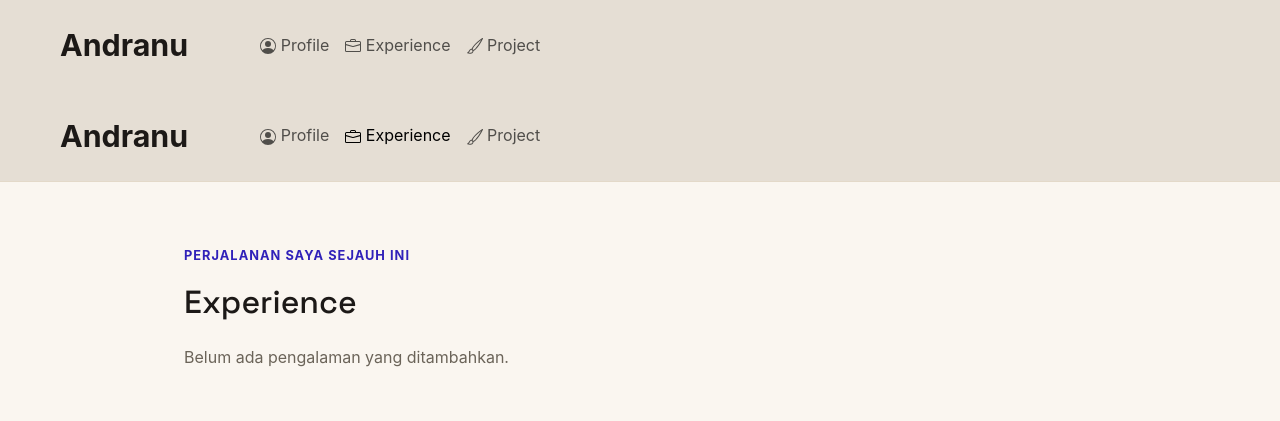
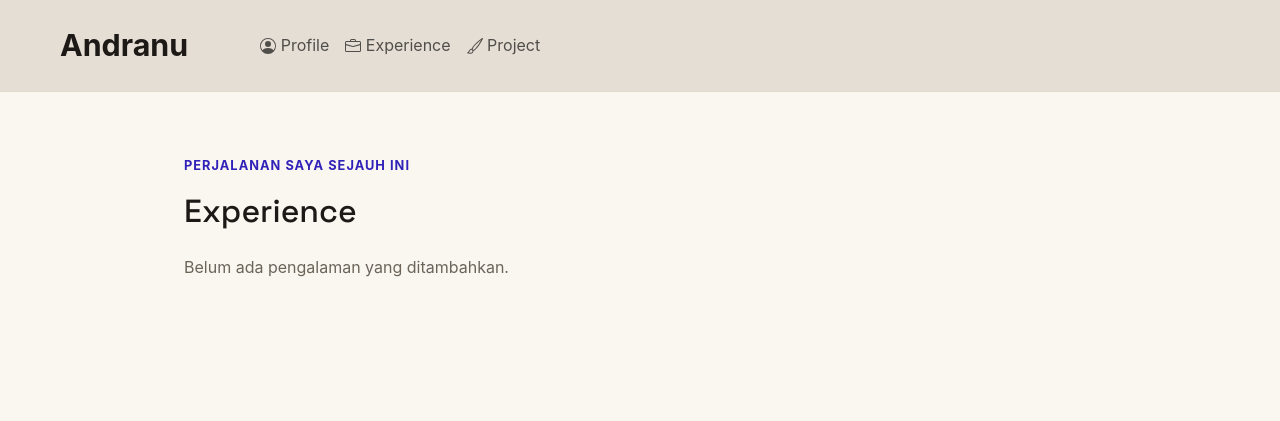
Before and after one commit to adpsxx/myportofolios, a Django app: page /experience/ in a window 1280 px wide. Shown: the top 421 px of the page. Run offline with Django 5.2, Linux system fonts and the light colour scheme; data that the repository does not hold is empty.

Commit message:
Remove navbar at experience page

```diff
--- a/templates/experience.html
+++ b/templates/experience.html
@@ -2,22 +2,6 @@
 <html lang="en">
   {% extends 'base.html' %}
   {% block content %}
-    <nav class="navbar navbar-expand-md ps-5 py-3" id="navbar">
-        <div class="container-fluid align-items-center gap-5">
-            <a class="navbar-brand align-items-baseline" href="{% url 'main:show_main' %}">{{name}}</a>
-            <button class="navbar-toggler" type="button" data-bs-toggle="collapse" data-bs-target="#navbarNavAltMarkup" aria-controls="navbarNavAltMarkup" aria-expanded="false" aria-label="Toggle navigation">
-            <span class="navbar-toggler-icon"></span>
-            </button>
-            <div class="collapse navbar-collapse" id="navbarNavAltMarkup">
-                <div class="navbar-nav">
-                    <a class="nav-link" aria-current="page" href="{% url 'main:show_main' %}"><svg xmlns="http://www.w3.org/2000/svg" width="16" height="20" fill="currentColor" class="bi bi-person-circle" viewBox="0 0 16 16"><path d="M11 6a3 3 0 1 1-6 0 3 3 0 0 1 6 0"/><path fill-rule="evenodd" d="M0 8a8 8 0 1 1 16 0A8 8 0 0 1 0 8m8-7a7 7 0 0 0-5.468 11.37C3.242 11.226 4.805 10 8 10s4.757 1.225 5.468 2.37A7 7 0 0 0 8 1"/></svg> Profile</a>
-                    <a class="nav-link active" aria-current="page" href="{% url 'main:show_experience' %}"><svg xmlns="http://www.w3.org/2000/svg" width="16" height="16" fill="currentColor" class="bi bi-briefcase" viewBox="0 0 16 16"><path d="M6.5 1A1.5 1.5 0 0 0 5 2.5V3H1.5A1.5 1.5 0 0 0 0 4.5v8A1.5 1.5 0 0 0 1.5 14h13a1.5 1.5 0 0 0 1.5-1.5v-8A1.5 1.5 0 0 0 14.5 3H11v-.5A1.5 1.5 0 0 0 9.5 1zm0 1h3a.5.5 0 0 1 .5.5V3H6v-.5a.5.5 0 0 1 .5-.5m1.886 6.914L15 7.151V12.5a.5.5 0 0 1-.5.5h-13a.5.5 0 0 1-.5-.5V7.15l6.614 1.764a1.5 1.5 0 0 0 .772 0M1.5 4h13a.5.5 0 0 1 .5.5v1.616L8.129 7.948a.5.5 0 0 1-.258 0L1 6.116V4.5a.5.5 0 0 1 .5-.5"/></svg> Experience</a>
-                    <a class="nav-link" aria-current="page" href="{% url 'main:show_project' %}"> <svg xmlns="http://www.w3.org/2000/svg" width="16" height="16" fill="currentColor" class="bi bi-brush" viewBox="0 0 16 16"><path d="M15.825.12a.5.5 0 0 1 .132.584c-1.53 3.43-4.743 8.17-7.095 10.64a6.1 6.1 0 0 1-2.373 1.534c-.018.227-.06.538-.16.868-.201.659-.667 1.479-1.708 1.74a8.1 8.1 0 0 1-3.078.132 4 4 0 0 1-.562-.135 1.4 1.4 0 0 1-.466-.247.7.7 0 0 1-.204-.288.62.62 0 0 1 .004-.443c.095-.245.316-.38.461-.452.394-.197.625-.453.867-.826.095-.144.184-.297.287-.472l.117-.198c.151-.255.326-.54.546-.848.528-.739 1.201-.925 1.746-.896q.19.012.348.048c.062-.172.142-.38.238-.608.261-.619.658-1.419 1.187-2.069 2.176-2.67 6.18-6.206 9.117-8.104a.5.5 0 0 1 .596.04M4.705 11.912a1.2 1.2 0 0 0-.419-.1c-.246-.013-.573.05-.879.479-.197.275-.355.532-.5.777l-.105.177c-.106.181-.213.362-.32.528a3.4 3.4 0 0 1-.76.861c.69.112 1.736.111 2.657-.12.559-.139.843-.569.993-1.06a3 3 0 0 0 .126-.75zm1.44.026c.12-.04.277-.1.458-.183a5.1 5.1 0 0 0 1.535-1.1c1.9-1.996 4.412-5.57 6.052-8.631-2.59 1.927-5.566 4.66-7.302 6.792-.442.543-.795 1.243-1.042 1.826-.121.288-.214.54-.275.72v.001l.575.575zm-4.973 3.04.007-.005zm3.582-3.043.002.001h-.002z"/></svg> Project</a>
-                </div>
-            </div>
-        </div>
-    </nav>
-
     <main>
         <section class="experience-section" id="experience">
             <div class="container container-experience">
```
